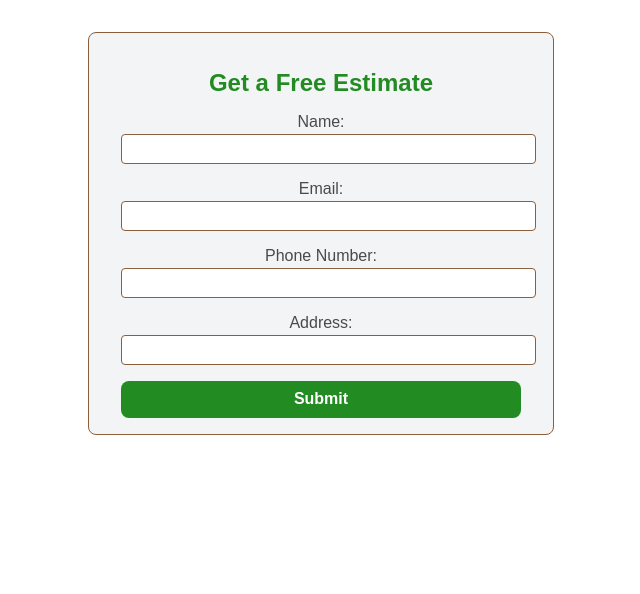
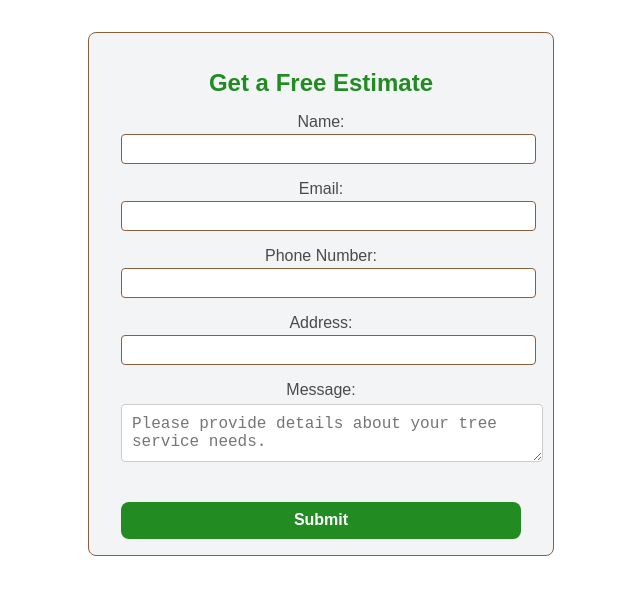
Before and after one commit to Joaquin95/Best-Tree-Service, a React (Create React App) app: page /estimate in a window 1280 px wide. Shown: the top 594 px of the page, without its empty margins (319-959 px from the left). Built offline with nearby package versions, Linux system fonts and the light colour scheme.

Commit message:
added message box

```diff
--- a/src/index.css
+++ b/src/index.css
@@ -44,7 +44,7 @@ button:hover {
   max-width: 400px;
   margin: 2rem auto;
   padding: 1rem 2rem;
-    border: 1px solid #8B5E3C;
+  border: 1px solid #8b5e3c;
   border-radius: 8px;
   font-family: sans-serif;
   background-color: #f3f4f6; /* beige */
@@ -57,12 +57,12 @@ button:hover {
 .form-container form label {
   display: block;
   margin-bottom: 1rem;
-    color: #4A4A4A; /* bark */
+  color: #4a4a4a; /* bark */
 }
 .form-container form input {
   width: 100%;
   padding: 0.4rem;
-    border: 1px solid #8B5E3C; /* bark */
+  border: 1px solid #8b5e3c; /* bark */
   border-radius: 4px;
   margin-top: 0.2rem;
 }
@@ -82,6 +82,8 @@ button:hover {
   background-color: #196619;
 }
 
+/* Estimate page form - success/error messages */
+
 .success-message {
   color: green;
   font-weight: bold;
@@ -93,3 +95,14 @@ button:hover {
   font-weight: bold;
   margin-top: 1rem;
 }
+
+textarea {
+  width: 100%;
+  padding: 10px;
+  font-size: 1rem;
+  resize: vertical;
+  border: 1px solid #ccc;
+  border-radius: 4px;
+  margin-top: 5px;
+  margin-bottom: 20px;
+}
--- a/src/pages/EstimateForm.js
+++ b/src/pages/EstimateForm.js
@@ -7,6 +7,7 @@ export default function EstimateForm() {
     email: "",
     phone: "",
     address: "",
+    message: "",
   });
 
   const [status, setStatus] = useState(""); // State to manage form submission status
@@ -37,6 +38,7 @@ export default function EstimateForm() {
         email: "",
         phone: "",
         address: "",
+        message: "",
       });
 
       setTimeout(() => {
@@ -92,6 +94,17 @@ export default function EstimateForm() {
             required
           />
         </label>
+        <label>
+          Message:
+          <textarea
+            name="message"
+            value={formData.message}
+            onChange={handleChange}
+            maxLength={500}
+            placeholder="Please provide details about your tree service needs."
+            required
+          />
+        </label>
         <button type="submit">Submit</button>
       </form>
 
```
Also changed, not shown: src/App.js (+3 -4 lines), src/pages/Home.js (+28 -12 lines). Lines whose indentation alone changed are shown as unchanged.
